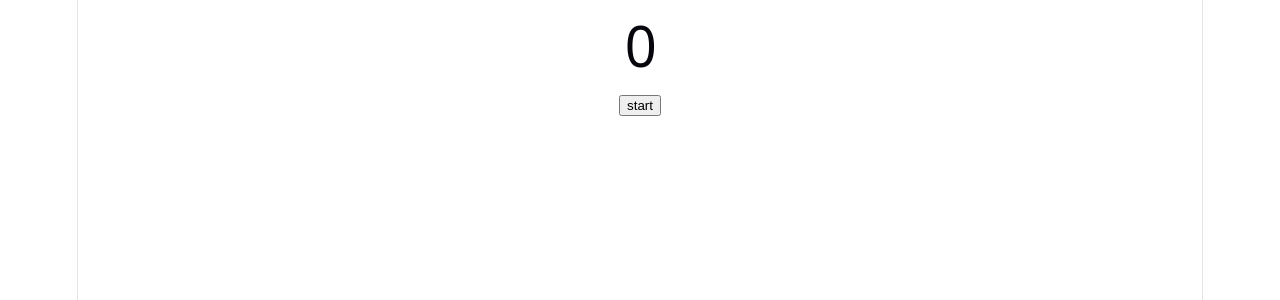
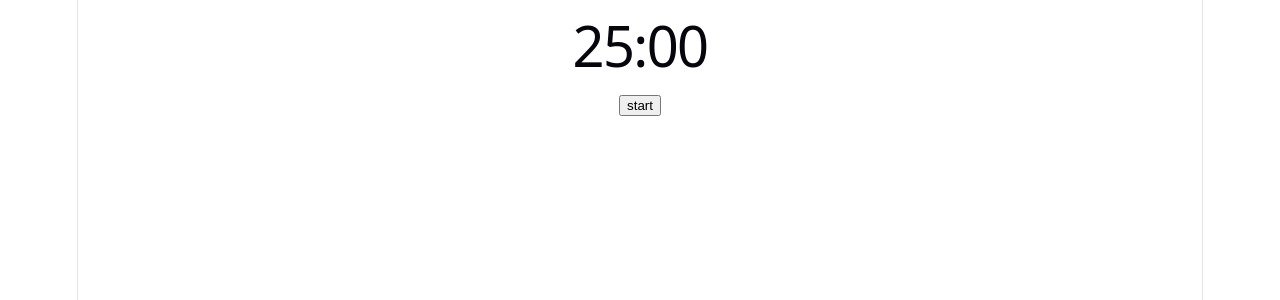
Before and after one commit to rebelliousi/focusflow, a React (Vite) app: page / in a window 1280 px wide. Shown: the top 300 px of the page. Built offline with nearby package versions, Linux system fonts and the light colour scheme.

Commit message:
make it count down and showing like min:sec ,and if sec<10 show 09,08... like this

```diff
--- a/src/App.jsx
+++ b/src/App.jsx
@@ -1,7 +1,7 @@
 import { useEffect, useState } from "react"
 
 const App=()=>{
-    const [second,setSecond]=useState(0)
+    const [second,setSecond]=useState(25*60)
 
     const [isRunning,setIsRunning]=useState(false)
 
@@ -10,18 +10,21 @@ const App=()=>{
         if (isRunning === false)
             return
         const interval=setInterval(()=>{
-            setSecond(prev=>prev+1)
+            setSecond(prev=>prev-1)
         },1000)
 
         return()=> clearInterval(interval)
     },[isRunning])
+
+    const min=Math.floor(second/60)
+    const sec=Math.floor(second%60)
 
     const handleRunning=()=>{
         setIsRunning(prev=>!prev)
     }
     return(
         <div>
-          <h1>{second}</h1>
+          <h1>{min}:{sec<10 ? "0"+sec : sec}</h1>
 
           <button  onClick={handleRunning}>{isRunning ? 'stop' : "start"}</button>
         </div>
```
